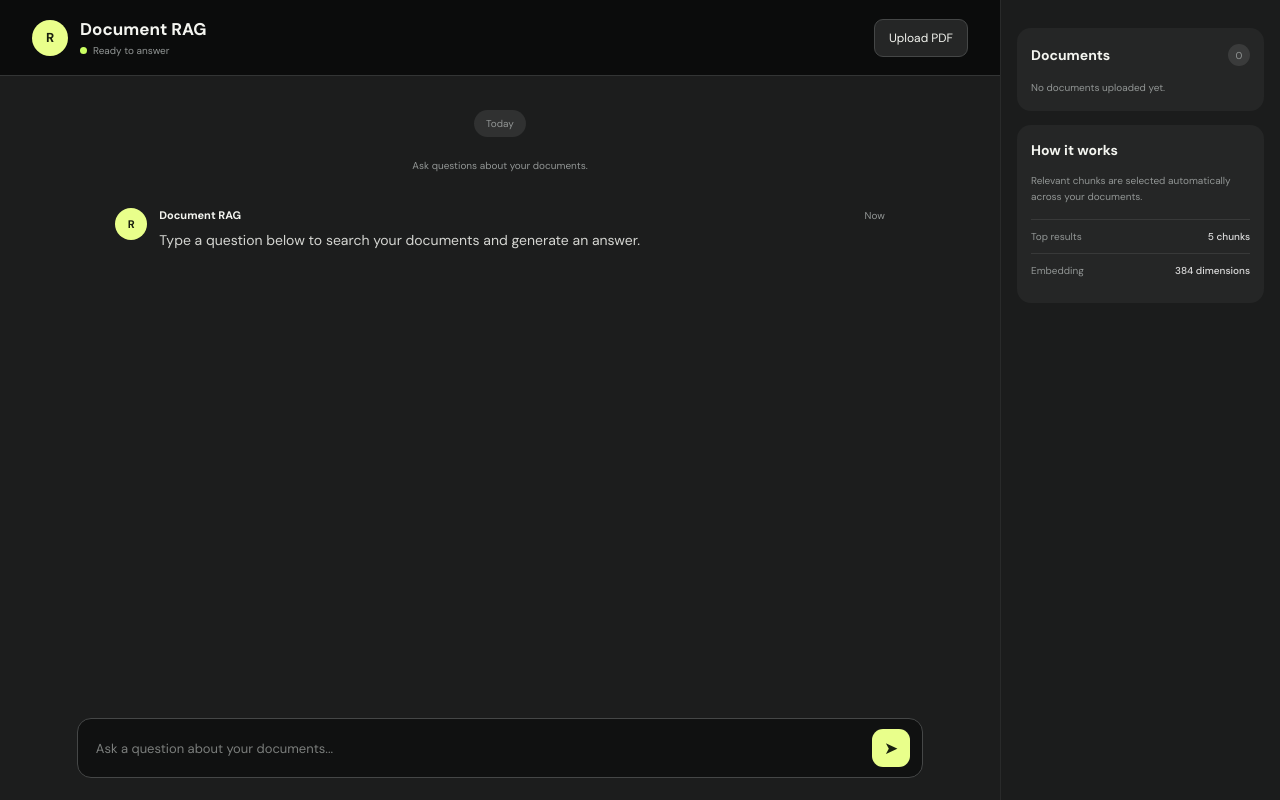
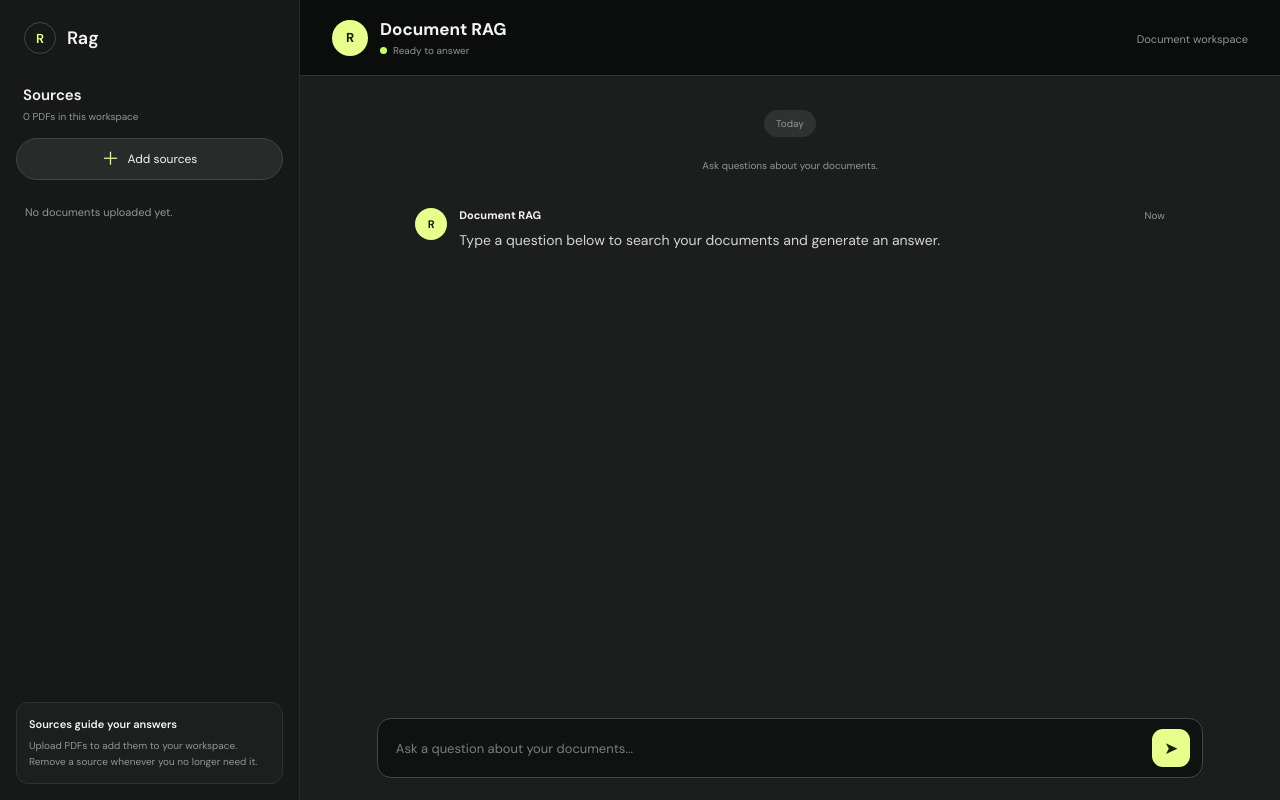
Before and after one commit to Mridul0108/document-reader, a FastAPI app: page / in a window 1280 px wide. Run offline with FastAPI, Linux system fonts and the light colour scheme; data that the repository does not hold is empty; parts of the project's set-up code (start-up, migrations or seed data) failed here and were passed over.

```diff
--- a/backend/generation/llm.py
+++ b/backend/generation/llm.py
@@ -1,12 +1,10 @@
 import os
 from functools import lru_cache
-from pathlib import Path
 
 from dotenv import load_dotenv
 from langchain_openai import ChatOpenAI
 
 load_dotenv()
-load_dotenv(Path(__file__).resolve().parents[2] / ".env.groq", override=True)
 
 
 @lru_cache(maxsize=1)
--- a/backend/ingestion/embeddings.py
+++ b/backend/ingestion/embeddings.py
@@ -7,5 +7,5 @@ from langchain_huggingface import HuggingFaceEmbeddings
 def get_embedding_model():
     return HuggingFaceEmbeddings(
         model_name="sentence-transformers/all-MiniLM-L6-v2",
-        model_kwargs={"local_files_only": True},
+        model_kwargs={"device": "cpu"},
     )
--- a/backend/models.py
+++ b/backend/models.py
@@ -4,7 +4,7 @@ from sqlalchemy import DateTime, ForeignKey, Integer, String, Text
 from sqlalchemy.orm import Mapped, mapped_column, relationship
 from pgvector.sqlalchemy import Vector
 
-from database import Base
+from backend.database import Base
 
 
 class Document(Base):
--- a/frontend/static/css/styles.css
+++ b/frontend/static/css/styles.css
@@ -19,15 +19,24 @@ button, input { font: inherit; }
 button { border: 0; color: inherit; cursor: pointer; }
 h1, h2, h3, p { margin: 0; }
 
-.app-shell { display: grid; grid-template-columns: minmax(0, 1fr) 280px; width: 100vw; height: 100vh; background: var(--shell); }
+.app-shell { display: grid; grid-template-columns: 300px minmax(0, 1fr); width: 100vw; height: 100vh; background: var(--shell); }
+.source-panel { display: flex; flex-direction: column; min-width: 0; min-height: 0; padding: 22px 16px 16px; border-right: 1px solid #292a2a; background: #171818; }
+.source-brand { display: flex; align-items: center; gap: 11px; padding: 0 8px 23px; color: #f5f5f2; font-size: 18px; font-weight: 600; }
+.brand-mark { display: grid; place-items: center; width: 32px; height: 32px; border: 1px solid #444747; border-radius: 50%; color: var(--accent); font-size: 13px; }
+.source-section { display: flex; flex: 1; flex-direction: column; min-height: 0; }
+.source-heading { display: flex; align-items: center; justify-content: space-between; padding: 8px 7px 15px; }
+.source-heading h1 { font-size: 15px; font-weight: 600; }
+.source-heading p { margin-top: 5px; color: var(--muted); font-size: 10px; }
+.add-source-button { display: flex; align-items: center; justify-content: center; gap: 8px; width: 100%; min-height: 42px; margin-bottom: 14px; border: 1px solid #414444; border-radius: 22px; background: #292b2b; color: var(--text); font-size: 12px; }
+.add-source-button span { color: var(--accent); font-size: 18px; line-height: 1; }
+.add-source-button:hover { border-color: #7c884d; background: #303333; }
+.add-source-button:disabled { cursor: wait; opacity: .55; }
 .chat-panel { display: flex; flex-direction: column; min-width: 0; min-height: 0; background: #1c1d1d; }
 .chat-header { display: flex; align-items: center; min-height: 76px; padding: 0 32px; border-bottom: 1px solid var(--line); background: #0b0c0c; }
 .chat-title { display: flex; align-items: center; gap: 12px; }
 .chat-title h2 { font-size: 17px; }
 .header-actions { margin-left: auto; }
-.upload-button { padding: 10px 14px; border: 1px solid #454747; border-radius: 9px; background: #252626; color: var(--text); font-size: 12px; }
-.upload-button:hover { border-color: var(--accent); color: var(--accent); }
-.upload-button:disabled { cursor: wait; opacity: .55; }
+.workspace-label { color: var(--muted); font-size: 11px; }
 .conversation-avatar, .avatar { display: grid; place-items: center; flex: 0 0 auto; border-radius: 50%; font-weight: 700; }
 .conversation-avatar { width: 36px; height: 36px; color: #111; font-size: 13px; }
 .avatar { width: 32px; height: 32px; font-size: 11px; }
@@ -52,30 +61,37 @@ h1, h2, h3, p { margin: 0; }
 .send-button { display: grid; place-items: center; width: 38px; height: 38px; border-radius: 11px; background: var(--accent); color: var(--accent-ink); font-size: 17px; }
 .send-button:hover { filter: brightness(1.08); }
 
-.details-panel { overflow-y: auto; padding: 28px 16px; border-left: 1px solid #292a2a; background: var(--panel); }
-.details-card { padding: 16px 14px; border-radius: 14px; background: var(--panel-soft); }
-.details-card + .details-card { margin-top: 14px; }
-.card-heading { display: flex; align-items: center; justify-content: space-between; }
-.card-heading h3 { font-size: 14px; }
-.card-heading > span { display: grid; place-items: center; width: 22px; height: 22px; border-radius: 50%; background: #3a3b3b; color: var(--muted); font-size: 10px; }
-.document-item { display: flex; align-items: center; gap: 10px; margin-top: 16px; padding: 10px 8px; border-radius: 10px; background: #303131; }
-.document-list { display: grid; gap: 8px; }
-.empty-documents { margin-top: 14px; color: var(--muted); font-size: 10px; line-height: 1.5; }
-.file-icon { display: grid; place-items: center; width: 30px; height: 30px; border-radius: 8px; background: #e56f57; color: #fff; }
-.document-item div { display: grid; flex: 1; gap: 3px; min-width: 0; }
-.document-item strong { overflow: hidden; font-size: 12px; text-overflow: ellipsis; white-space: nowrap; }
-.document-item small, .source-card p { color: var(--muted); font-size: 10px; }
-.check { color: var(--accent); }
-.source-card p { margin: 14px 0; line-height: 1.6; }
-.source-stat { display: flex; align-items: center; justify-content: space-between; padding: 10px 0; border-top: 1px solid #383939; color: var(--muted); font-size: 10px; }
-.source-stat strong { color: #ddd; font-size: 10px; font-weight: 500; }
+.document-list { display: grid; align-content: start; gap: 7px; min-height: 0; overflow-y: auto; padding: 0 2px 10px; }
+.empty-documents { margin: 10px 7px; color: var(--muted); font-size: 11px; line-height: 1.5; }
+.document-item { display: flex; align-items: center; gap: 9px; min-width: 0; padding: 10px 8px; border: 1px solid transparent; border-radius: 11px; background: #222424; }
+.document-item:hover { border-color: #3c4040; background: #282a2a; }
+.file-icon { display: grid; place-items: center; flex: 0 0 auto; width: 31px; height: 34px; border-radius: 7px; background: #d96955; color: #fff; font-size: 9px; font-weight: 700; }
+.document-info { display: grid; flex: 1; gap: 4px; min-width: 0; }
+.document-item strong { overflow: hidden; font-size: 11px; font-weight: 500; text-overflow: ellipsis; white-space: nowrap; }
+.document-item small { overflow: hidden; color: var(--muted); font-size: 9px; text-overflow: ellipsis; white-space: nowrap; }
+.delete-source { display: grid; place-items: center; flex: 0 0 auto; width: 28px; height: 28px; border-radius: 7px; background: transparent; color: #929695; font-size: 18px; opacity: .75; }
+.delete-source:hover { background: #3a2827; color: #ff9586; opacity: 1; }
+.delete-source:disabled { cursor: wait; opacity: .35; }
+.source-help { margin-top: 14px; padding: 14px 12px; border: 1px solid #303333; border-radius: 12px; background: #1d1f1f; }
+.source-help h2 { font-size: 11px; font-weight: 600; }
+.source-help p { margin-top: 7px; color: var(--muted); font-size: 10px; line-height: 1.55; }
 
 @media (max-width: 760px) {
-  body { overflow: auto; }
-  .app-shell { grid-template-columns: 1fr; height: auto; min-height: 100vh; }
-  .chat-panel { min-height: 100vh; }
-  .chat-header { padding: 0 18px; }
+  body { overflow: hidden; }
+  .app-shell { grid-template-columns: minmax(150px, 38vw) minmax(0, 1fr); }
+  .source-panel { padding: 15px 9px 10px; }
+  .source-brand { padding: 0 5px 16px; font-size: 15px; }
+  .source-heading { padding-inline: 5px; }
+  .source-heading p { font-size: 9px; }
+  .add-source-button { font-size: 10px; }
+  .document-item { gap: 6px; padding: 8px 5px; }
+  .file-icon { width: 27px; height: 30px; }
+  .delete-source { width: 23px; }
+  .chat-header { min-height: 64px; padding: 0 12px; }
+  .chat-title { gap: 8px; }
+  .conversation-avatar { width: 30px; height: 30px; }
+  .chat-title h2 { font-size: 14px; }
+  .workspace-label { display: none; }
   .chat-body { padding: 24px 16px; }
-  .composer { margin: 0 12px 12px; }
-  .details-panel { border-top: 1px solid #292a2a; border-left: 0; }
+  .composer { margin: 0 10px 12px; }
 }
--- a/frontend/static/js/script.js
+++ b/frontend/static/js/script.js
@@ -27,12 +27,38 @@ function renderDocuments(documents) {
   documentList.innerHTML = documents.map((document) => `
     <div class="document-item">
       <span class="file-icon">PDF</span>
-      <div><strong title="${escapeHtml(document.file_name)}">${escapeHtml(document.file_name)}</strong><small>Available for questions</small></div>
-      <span class="check" aria-label="Indexed">✓</span>
+      <div class="document-info">
+        <strong title="${escapeAttribute(document.file_name)}">${escapeHtml(document.file_name)}</strong>
+        <small>Available for questions</small>
+      </div>
+      <button class="delete-source" type="button" data-document-id="${document.id}"
+        data-document-name="${escapeAttribute(document.file_name)}"
+        aria-label="Remove ${escapeAttribute(document.file_name)}" title="Remove source">×</button>
     </div>`).join('');
 }
 
 uploadButton.addEventListener('click', () => documentInput.click());
+
+documentList.addEventListener('click', async (event) => {
+  const button = event.target.closest('.delete-source');
+  if (!button || button.disabled) return;
+  const documentName = button.dataset.documentName;
+  if (!window.confirm(`Remove “${documentName}” from your sources?`)) return;
+
+  button.disabled = true;
+  try {
+    const response = await fetch(`/api/documents/${button.dataset.documentId}`, {
+      method: 'DELETE',
+    });
+    const data = await response.json();
+    if (!response.ok) throw new Error(data.detail || 'The source could not be removed.');
+    await refreshDocuments();
+    appendMessage('assistant-message', 'Document RAG', `${documentName} was removed from your sources.`, 'R', 'assistant-avatar');
+  } catch (error) {
+    button.disabled = false;
+    appendMessage('assistant-message', 'Document RAG', error.message, 'R', 'assistant-avatar');
+  }
+});
 
 documentInput.addEventListener('change', async () => {
   const file = documentInput.files[0];
@@ -110,4 +136,8 @@ function escapeHtml(value) {
   return element.innerHTML;
 }
 
+function escapeAttribute(value) {
+  return escapeHtml(value).replace(/"/g, '&quot;');
+}
+
 refreshDocuments();
--- a/frontend/templates/index.html
+++ b/frontend/templates/index.html
@@ -4,10 +4,36 @@
     <meta charset="UTF-8" />
     <meta name="viewport" content="width=device-width, initial-scale=1.0" />
     <title>Document RAG</title>
-    <link rel="stylesheet" href="/static/css/styles.css?v=4" />
+    <link rel="stylesheet" href="/static/css/styles.css?v=6" />
   </head>
   <body>
     <main class="app-shell">
+      <aside class="source-panel" aria-label="Document sources">
+        <div class="source-brand">
+          <span class="brand-mark">R</span>
+          <span>Rag</span>
+        </div>
+        <section class="source-section">
+          <div class="source-heading">
+            <div>
+              <h1>Sources</h1>
+              <p><span id="documentCount">0</span> PDFs in this workspace</p>
+            </div>
+          </div>
+          <input id="documentInput" type="file" accept="application/pdf" hidden />
+          <button id="uploadButton" class="add-source-button" type="button">
+            <span aria-hidden="true">＋</span> Add sources
+          </button>
+          <div id="documentList" class="document-list" aria-live="polite">
+            <p class="empty-documents">Loading sources...</p>
+          </div>
+        </section>
+        <section class="source-help">
+          <h2>Sources guide your answers</h2>
+          <p>Upload PDFs to add them to your workspace. Remove a source whenever you no longer need it.</p>
+        </section>
+      </aside>
+
       <section class="chat-panel">
         <header class="chat-header">
           <div class="chat-title">
@@ -18,8 +44,7 @@
             </div>
           </div>
           <div class="header-actions">
-            <input id="documentInput" type="file" accept="application/pdf" hidden />
-            <button id="uploadButton" class="upload-button" type="button">Upload PDF</button>
+            <span class="workspace-label">Document workspace</span>
           </div>
         </header>
 
@@ -40,21 +65,7 @@
           <button type="submit" class="send-button" aria-label="Send question">➤</button>
         </form>
       </section>
-
-      <aside class="details-panel">
-        <section class="details-card">
-          <div class="card-heading"><h3>Documents</h3><span id="documentCount">0</span></div>
-          <div id="documentList" class="document-list"><p class="empty-documents">Loading documents...</p></div>
-        </section>
-
-        <section class="details-card source-card">
-          <div class="card-heading"><h3>How it works</h3></div>
-          <p>Relevant chunks are selected automatically across your documents.</p>
-          <div class="source-stat"><span>Top results</span><strong>5 chunks</strong></div>
-          <div class="source-stat"><span>Embedding</span><strong>384 dimensions</strong></div>
-        </section>
-      </aside>
     </main>
-    <script src="/static/js/script.js?v=4"></script>
+    <script src="/static/js/script.js?v=6"></script>
   </body>
 </html>
```
Also changed, not shown: alembic/env.py (+16 -1 lines), alembic/versions/7299ced6e555_initial_schema.py (added, +46 -0 lines), backend/rag.py (+40 -20 lines), backend/retrieval/search.py (+44 -36 lines), backend/router/routes.py (+36 -0 lines), 4 other files.
